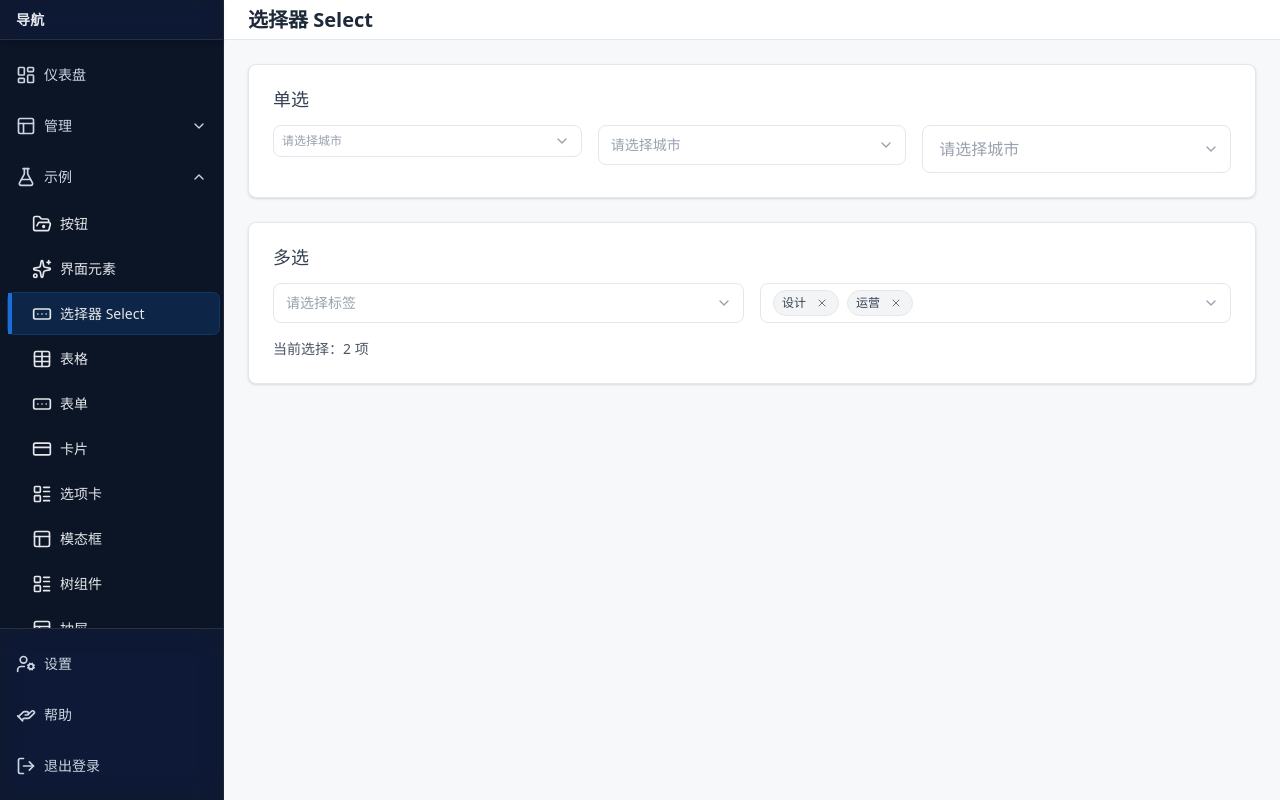
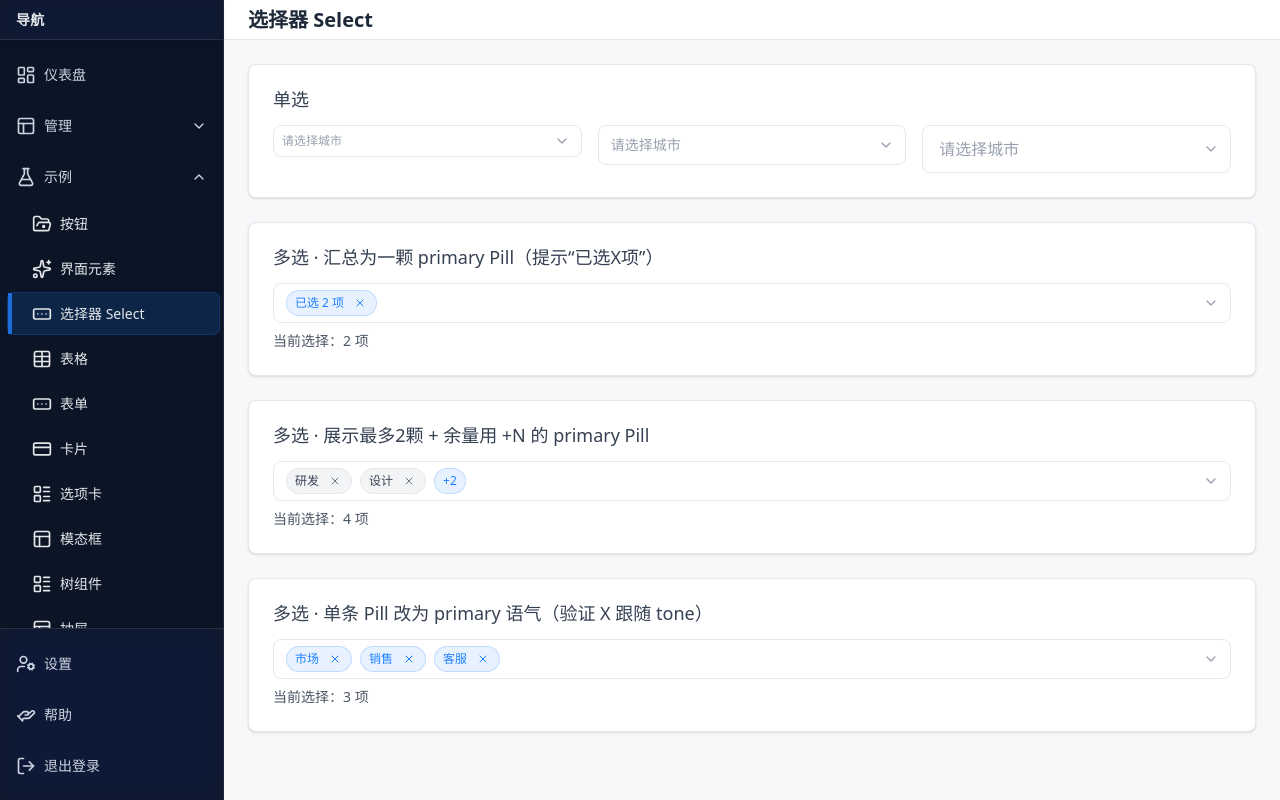
Before and after one commit to zhoumingxuan/sass-ui, a Next.js app: page /demo/select in a window 1280 px wide. Built offline with nearby package versions, Linux system fonts and the light colour scheme.

Commit message:
示例页面和Select控件修改

```diff
--- a/src/app/demo/select/page.tsx
+++ b/src/app/demo/select/page.tsx
@@ -31,7 +31,9 @@ const tagOptions = [
 ];
 
 export default function SelectDemo() {
-  const [multi, setMulti] = useState<string[]>(['t2', 't5']);
+  const [multiA, setMultiA] = useState<string[]>(['t2', 't5']);
+  const [multiB, setMultiB] = useState<string[]>(['t1', 't2', 't3', 't4']);
+  const [multiC, setMultiC] = useState<string[]>(['t6', 't7', 't8']);
 
   return (
     <Layout
@@ -54,24 +56,54 @@ export default function SelectDemo() {
           </div>
         </Card>
 
-        <Card title="多选">
-          <div className="space-y-4">
-            <div className="grid grid-cols-1 gap-4 sm:grid-cols-2">
-              <div>
-                <Input.Select multiple placeholder="请选择标签" options={tagOptions} clearable />
-              </div>
-              <div>
+        <Card title="多选 · 汇总为一颗 primary Pill（提示“已选X项”）">
+          <div className="space-y-2">
             <Input.Select
               multiple
               placeholder="请选择标签"
               options={tagOptions}
-                  value={multi}
-                  onChange={(v) => Array.isArray(v) && setMulti(v)}
+              value={multiA}
+              onChange={(v) => Array.isArray(v) && setMultiA(v)}
               clearable
+              showSelectedSummary
+              // 也可自定义汇总文案：
+              // summaryText={(n) => `共选择 ${n} 项`}
             />
+            <div className="text-sm text-gray-600">当前选择：{multiA.length} 项</div>
           </div>
+        </Card>
+
+        <Card title="多选 · 展示最多2颗 + 余量用 +N 的 primary Pill">
+          <div className="space-y-2">
+            <Input.Select
+              multiple
+              placeholder="请选择标签"
+              options={tagOptions}
+              value={multiB}
+              onChange={(v) => Array.isArray(v) && setMultiB(v)}
+              clearable
+              maxTagCount={2}
+              selectedPillTone="neutral"   // 单条 Pill 用中性
+              pillCloseable                 // 在 Pill 内关闭
+            />
+            <div className="text-sm text-gray-600">当前选择：{multiB.length} 项</div>
           </div>
-            <div className="text-sm text-gray-600">当前选择：{multi.length} 项</div>
+        </Card>
+
+        <Card title="多选 · 单条 Pill 改为 primary 语气（验证 X 跟随 tone）">
+          <div className="space-y-2">
+            <Input.Select
+              multiple
+              placeholder="请选择标签"
+              options={tagOptions}
+              value={multiC}
+              onChange={(v) => Array.isArray(v) && setMultiC(v)}
+              clearable
+              maxTagCount={3}
+              selectedPillTone="primary"   // 单条 Pill 用 primary；X 也会是 primary 风格
+              pillCloseable
+            />
+            <div className="text-sm text-gray-600">当前选择：{multiC.length} 项</div>
           </div>
         </Card>
       </div>
--- a/src/components/input/Select.tsx
+++ b/src/components/input/Select.tsx
@@ -333,7 +333,7 @@ export default function Select(props: Props) {
                     onClick={() => (multiple ? toggleMulti(o.value) : commitSingle(o.value))}
                   >
                     <span className="truncate">{o.label}</span>
-                    {selected && <Check size={16} className="text-gray-500" aria-hidden />}
+                    {selected && <Check size={16} className="text-primary" aria-hidden />}
                   </button>
                 );
               })}
```
Lines whose indentation alone changed are shown as unchanged.
